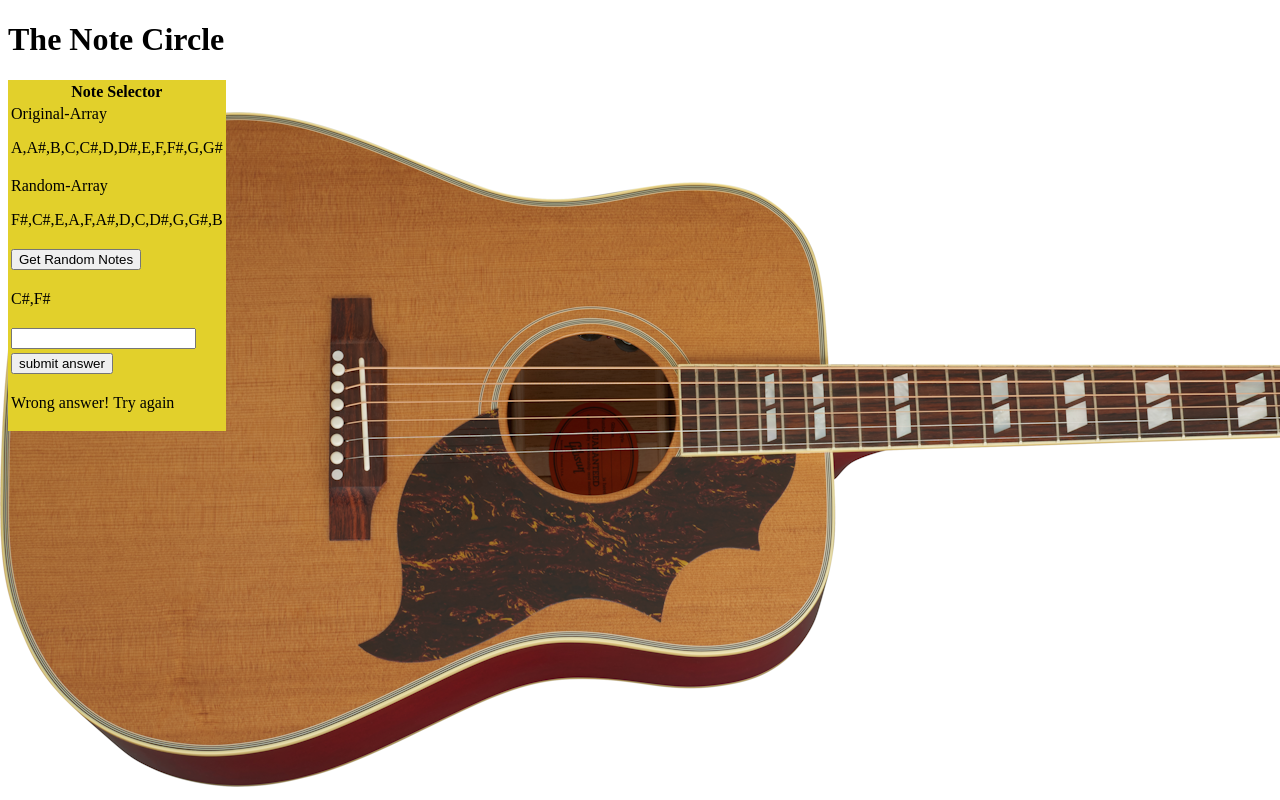
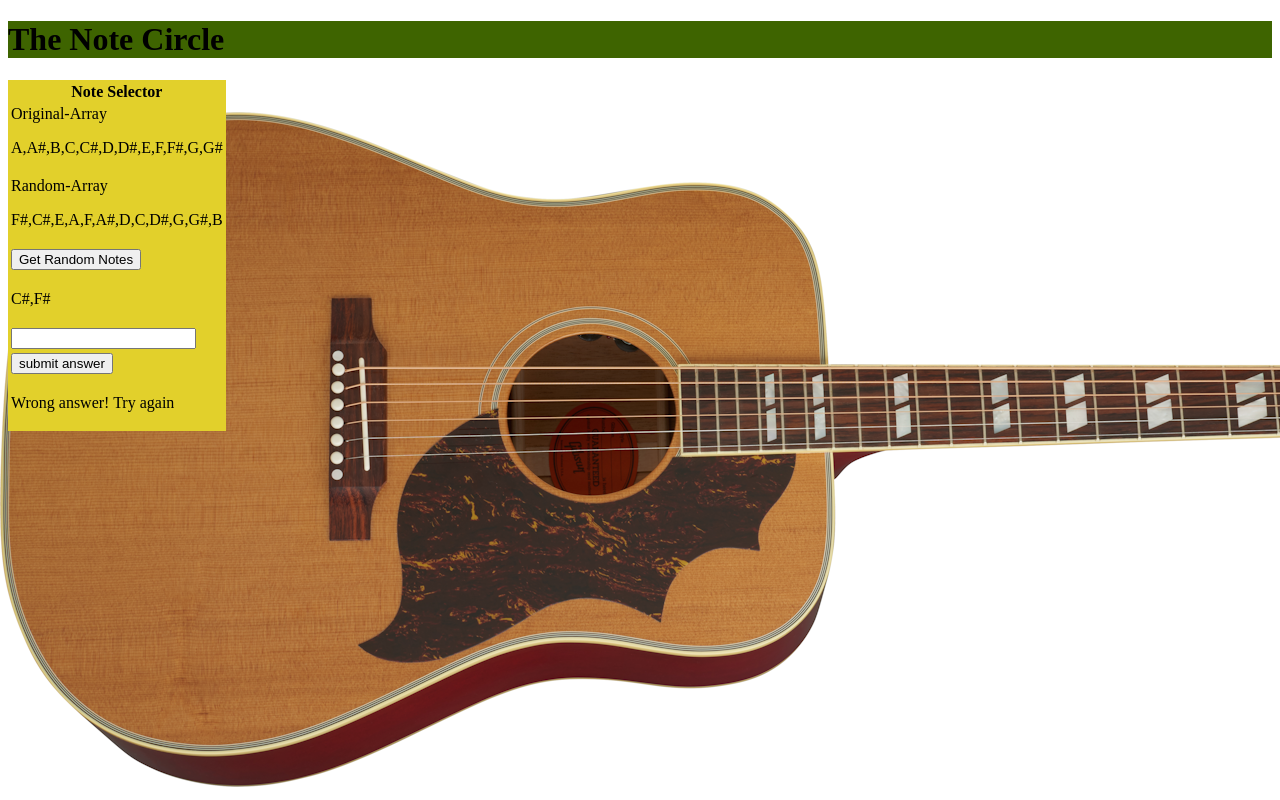
Before and after one commit to Oba-Keng/Semitone-JamBuddy, a website: page index.html in a window 1280 px wide. Drawn offline with Linux system fonts and the light colour scheme.

Commit message:
2nd commit

```diff
--- a/notecircle.css
+++ b/notecircle.css
@@ -1,3 +1,6 @@
+h1 {
+    background-color: rgb(62, 100, 0);
+}
 table {
    background-color: rgb(226, 208, 43);
 }
```
